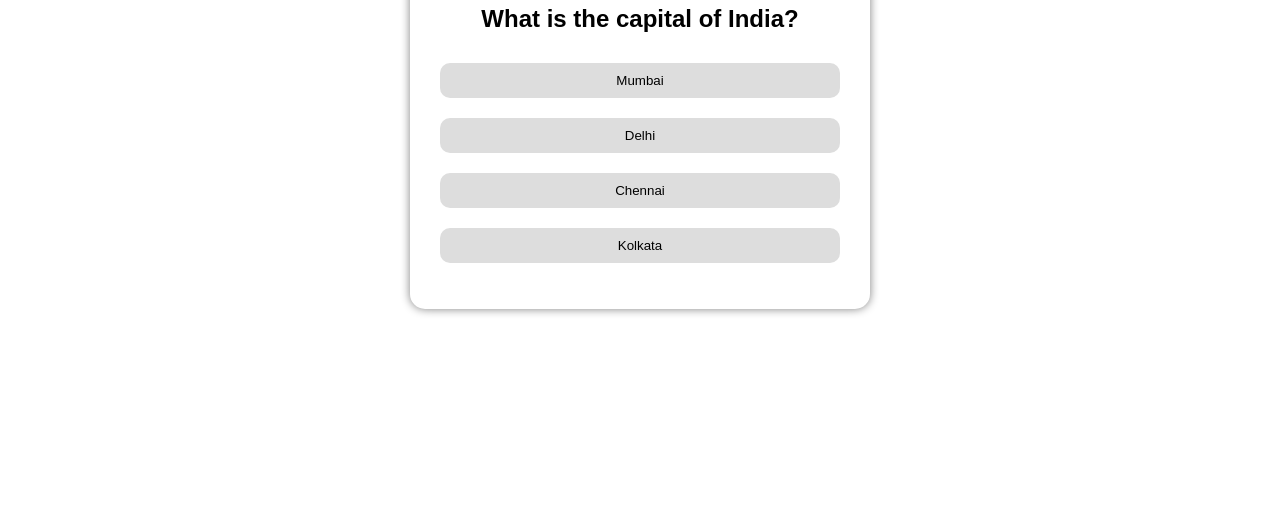
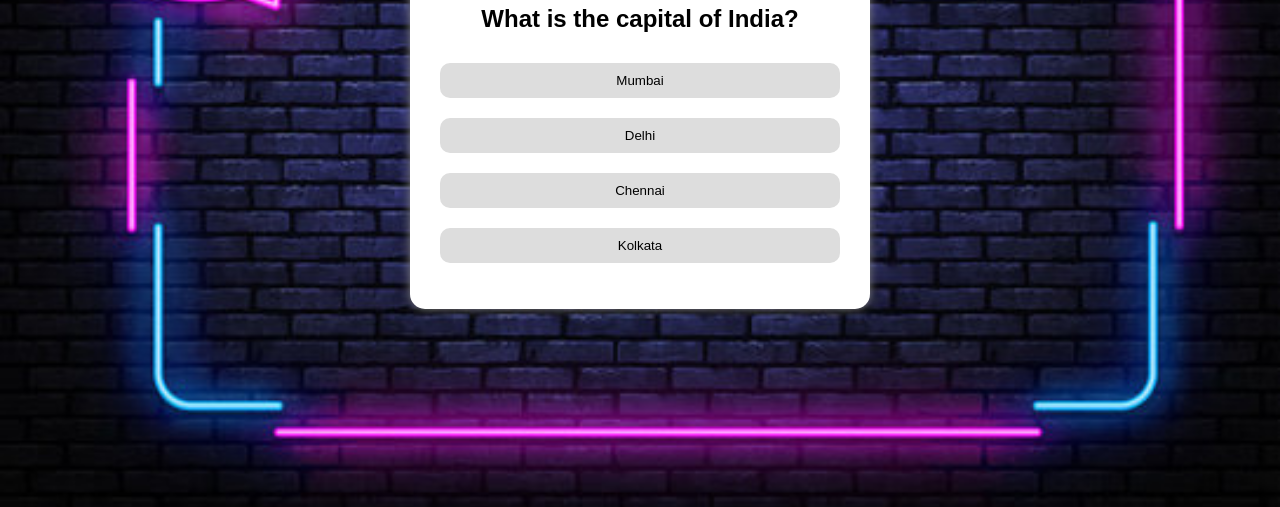
Before and after one commit to PRIYAsek07/quiz, a plain HTML site: page index.html in a window 1280 px wide. Shown: the part 293-800 px from the top of the page. Drawn offline with Linux system fonts and the light colour scheme.

Commit message:
index.html

```diff
--- a/index.html
+++ b/index.html
@@ -6,7 +6,7 @@
   <title>GK Quiz</title>
   <style>
     body {
-      background-image: url("images/image6.png");
+      background-image: url("image6.png");
       background-size: cover;
       background-repeat: no-repeat;
       background-position: center;
```
